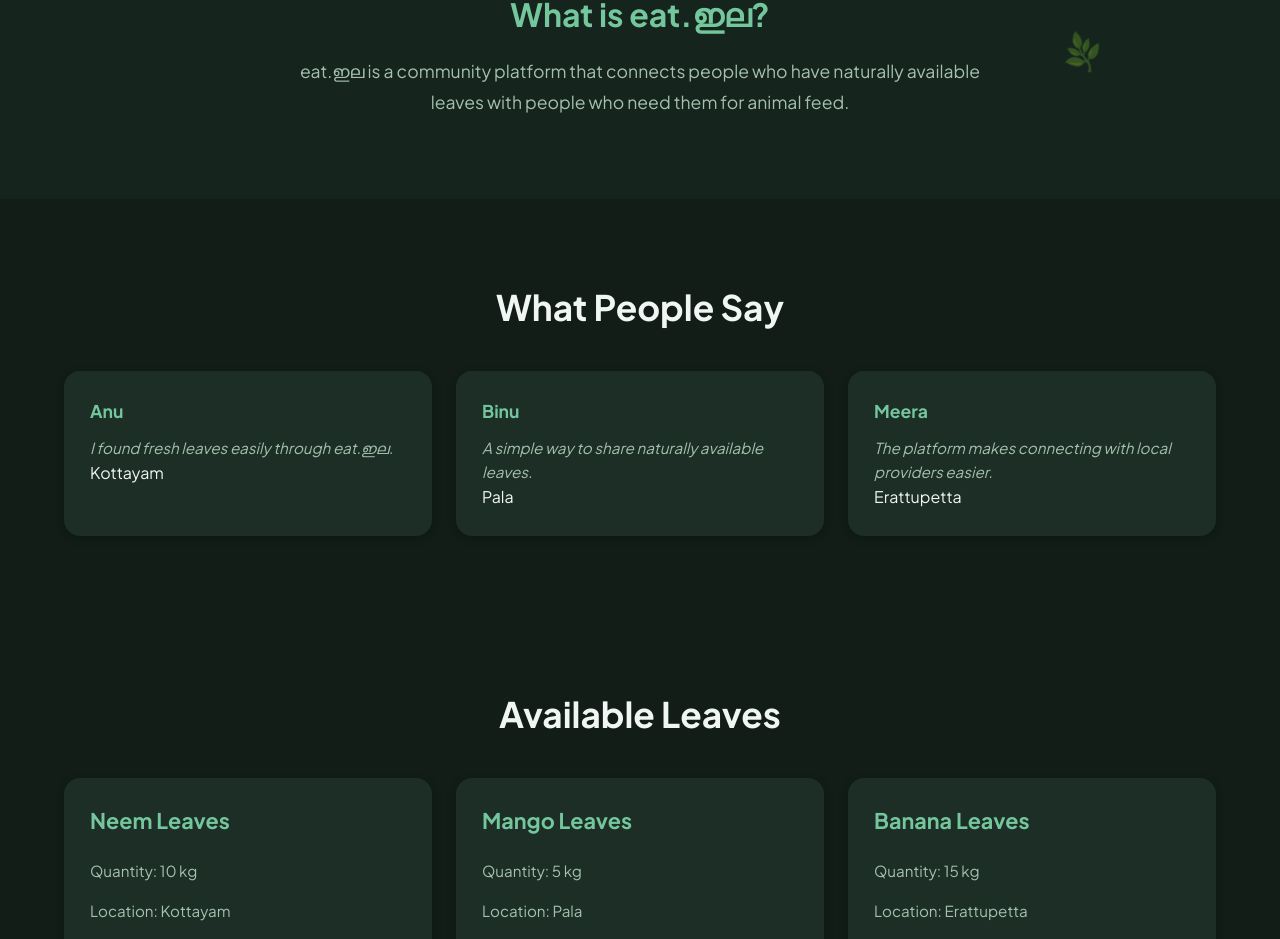
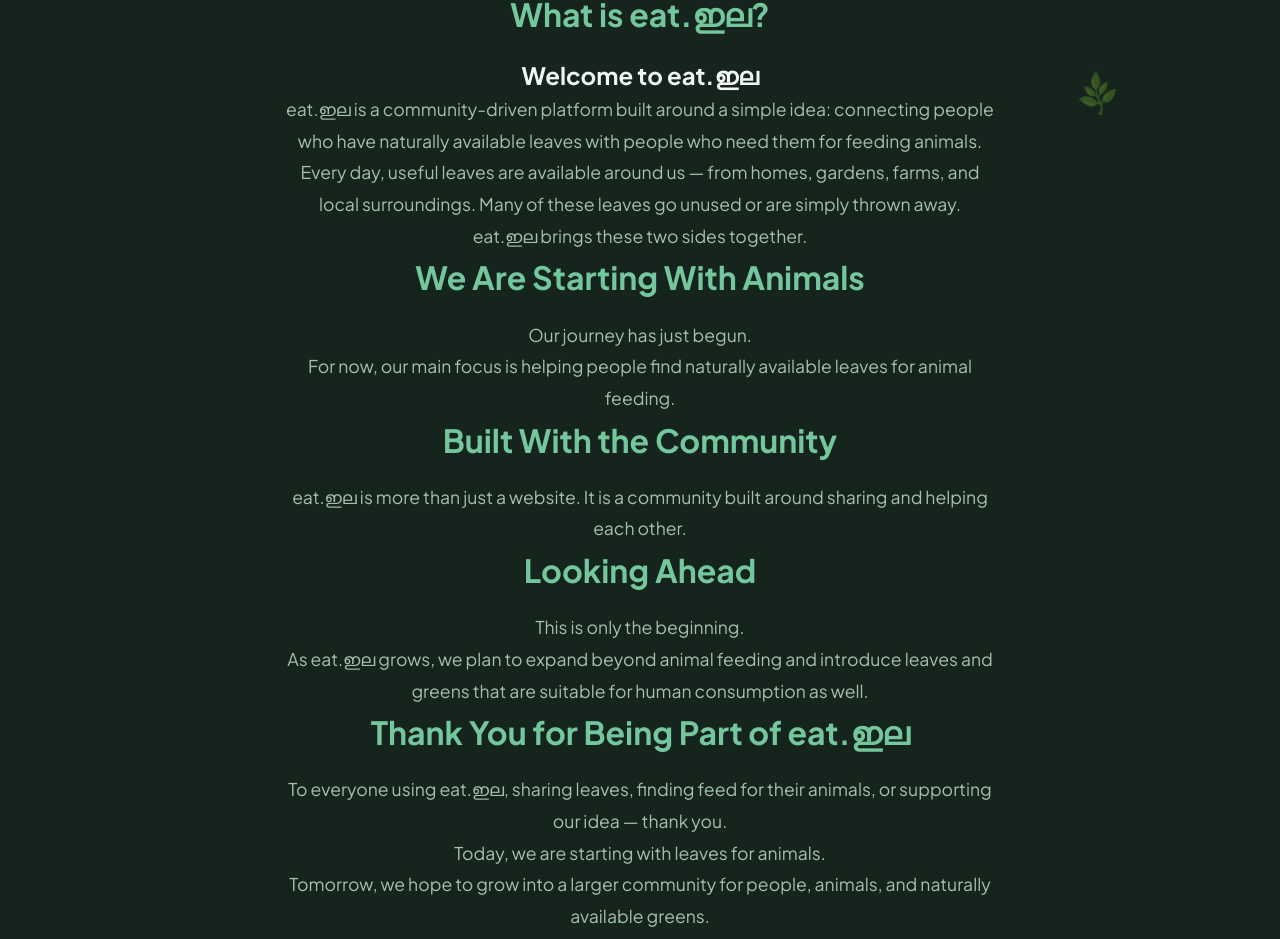
Before and after one commit to RameshRaveendran/eat-ila, a React (Vite) app in the folder client/: page / in a window 1280 px wide. Shown: the part 560-1499 px from the top of the page. Built offline with nearby package versions, Linux system fonts and the light colour scheme.

Commit message:
about updated

```diff
--- a/client/src/components/About.jsx
+++ b/client/src/components/About.jsx
@@ -3,13 +3,71 @@ function About() {
     <section className="about">
       <h2>What is eat.ഇല?</h2>
 
-      <p>
-        eat.ഇല is a community platform that connects people
-        who have naturally available leaves with people who
-        need them for animal feed.
-      </p>
+      <div className="about-content">
+        <h1>Welcome to eat.ഇല</h1>
+
+        <p>
+          eat.ഇല is a community-driven platform built around a simple idea:
+          connecting people who have naturally available leaves with people who
+          need them for feeding animals.
+        </p>
+
+        <p>
+          Every day, useful leaves are available around us — from homes,
+          gardens, farms, and local surroundings. Many of these leaves go unused
+          or are simply thrown away.
+        </p>
+
+        <p>eat.ഇല brings these two sides together.</p>
+
+        <h2>We Are Starting With Animals</h2>
+
+        <p>Our journey has just begun.</p>
+
+        <p>
+          For now, our main focus is helping people find naturally available
+          leaves for animal feeding.
+        </p>
+
+        <h2>Built With the Community</h2>
+
+        <p>
+          eat.ഇല is more than just a website. It is a community built around
+          sharing and helping each other.
+        </p>
+
+        <h2>Looking Ahead</h2>
+
+        <p>This is only the beginning.</p>
+
+        <p>
+          As eat.ഇല grows, we plan to expand beyond animal feeding and introduce
+          leaves and greens that are suitable for human consumption as well.
+        </p>
+
+        <h2>Thank You for Being Part of eat.ഇല</h2>
+
+        <p>
+          To everyone using eat.ഇല, sharing leaves, finding feed for their
+          animals, or supporting our idea — thank you.
+        </p>
+
+        <p>Today, we are starting with leaves for animals.</p>
+
+        <p>
+          Tomorrow, we hope to grow into a larger community for people, animals,
+          and naturally available greens.
+        </p>
+
+        <p className="tagline">
+          Stay with eat.ഇല.
+          <br />
+          Share what you have. Find what you need. Let nothing useful go to
+          waste.
+        </p>
+      </div>
     </section>
-  )
+  );
 }
 
-export default About
+export default About;
```
Also changed, not shown: client/src/App.css (line endings or trailing spaces).
